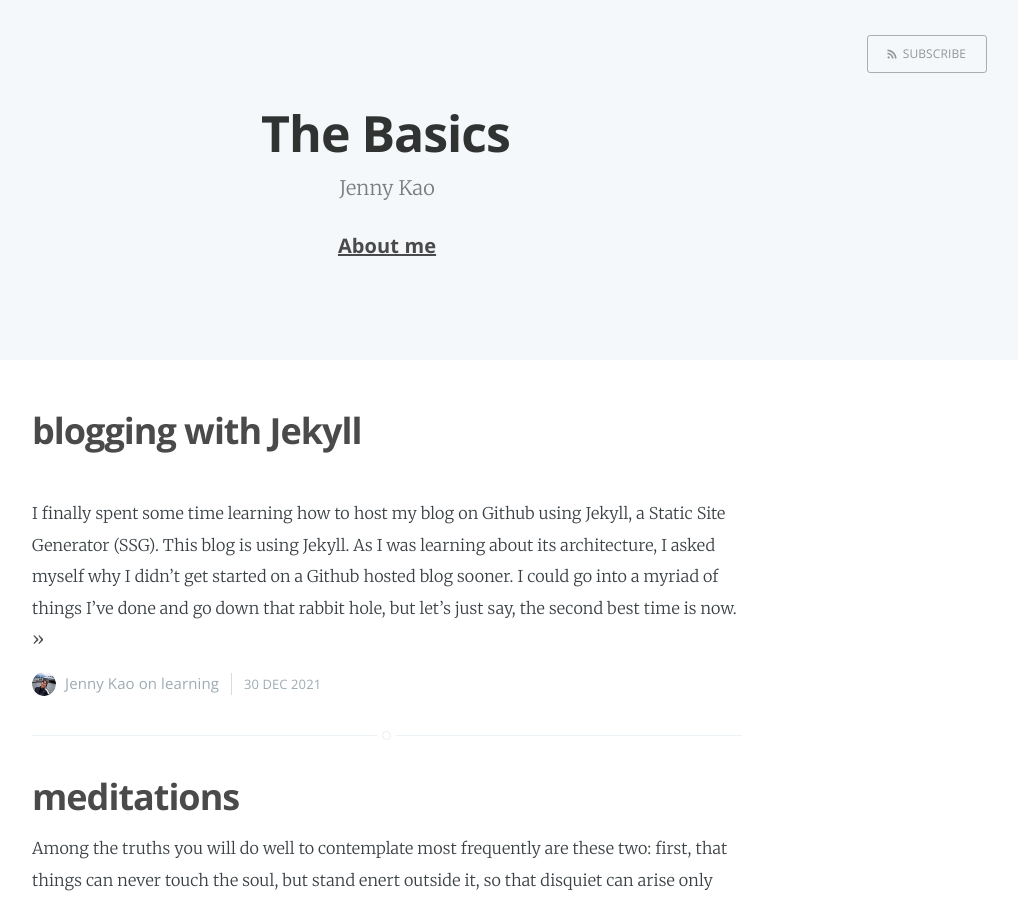
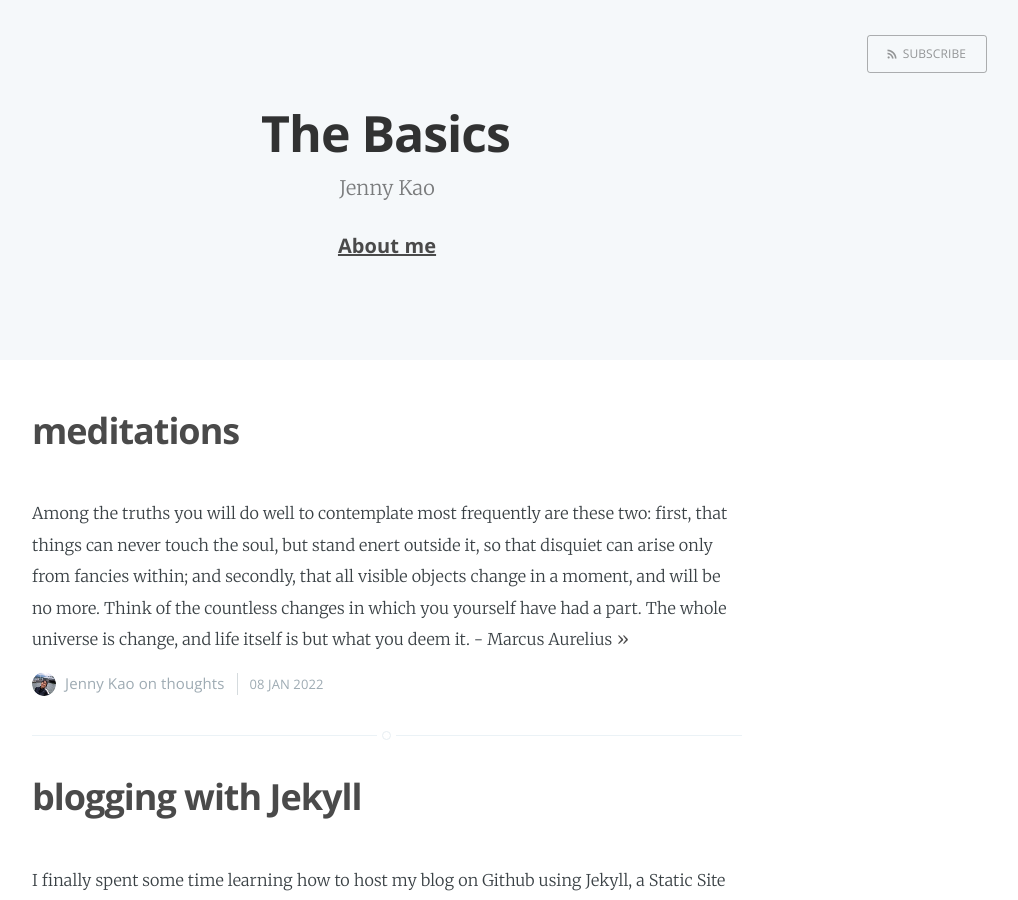
Before and after one commit to jennymhkao/home, a Jekyll site: the page built from index.html, in a window 1280 px wide and 900 px high. Shown: the whole window, without its empty margins (253-1271 px from the left). Built offline with Jekyll 4.4.1, drawn with Linux system fonts in a browser that asks for light colours; the list of posts is cut into pages by our own code; some of the changed text lies outside the part shown.

Commit message:
update post

```diff
--- a/_posts/2022-01-07-meditations.md
+++ b/_posts/2022-01-07-meditations.md
@@ -1,10 +1,10 @@
 ---
 layout: post
 title:  "meditations"
-date:   2021-12-30 10:31:00
+date:   2022-01-08 11:05:00
 categories: thoughts
 ---
-
+<br />
 Among the truths you will do well to contemplate most frequently are these two: first, that things can never touch the soul, but stand enert outside it, so that disquiet can arise only from fancies within; and secondly, that all visible objects change in a moment, and will be no more. Think of the countless changes in which you yourself have had a part. The whole universe is change, and life itself is but what you deem it. - Marcus Aurelius
 
-There were times when I thought I couldn't learn a new language, apply a new skill, teach, or do something outside my comfort zone. But I trusted the journey and I'm still alive.
+There were times when I thought I couldn't learn a new language, apply a new skill, teach, or do something outside my comfort zone. But I trusted the journey and still thriving.
```
Also changed, not shown: about.md (+1 -1 lines), _posts/2021-12-30-welcome!.md (renamed from _posts/2021-12-30-welcome! copy.md).
